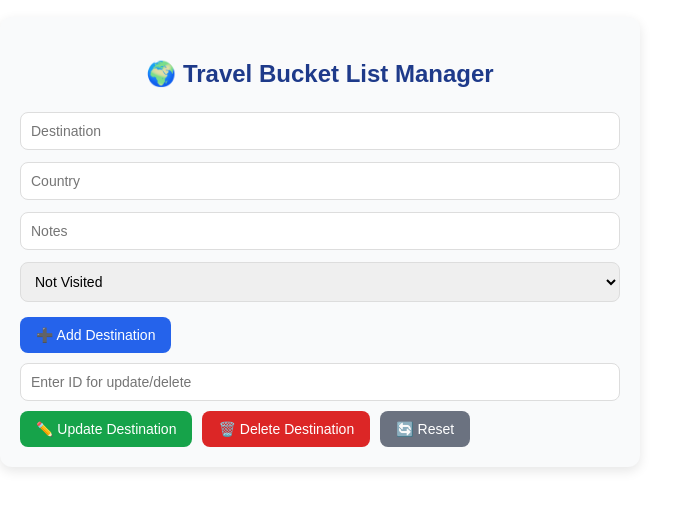
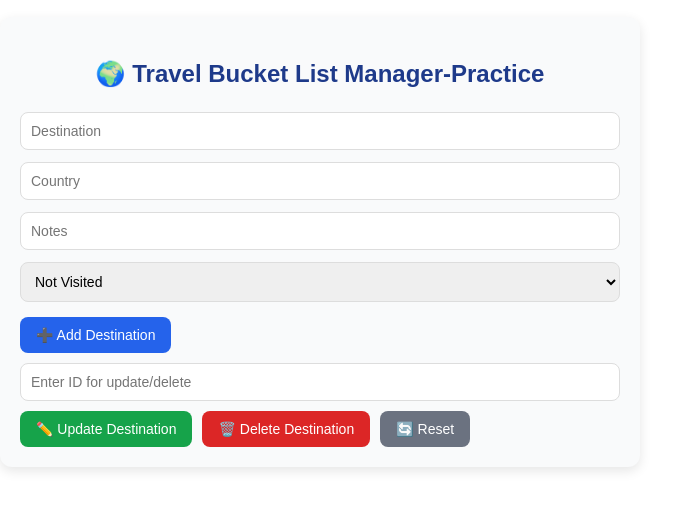
Before and after one commit to NandiniReddy325/jenkinstravelbucketlist, a React (Vite) app in the folder FRONTENDTRAVEL/: page / in a window 1280 px wide. Shown: the part 158-668 px from the top of the page, without its empty margins (0-699 px from the left). Built offline with nearby package versions, Linux system fonts and the light colour scheme.

Commit message:
updated frontend

```diff
--- a/FRONTENDTRAVEL/src/components/TravelBucketManager.jsx
+++ b/FRONTENDTRAVEL/src/components/TravelBucketManager.jsx
@@ -104,7 +104,7 @@ const TravelBucketManager = () => {
         </div>
       )}
 
-      <h2>🌍 Travel Bucket List Manager</h2>
+      <h2>🌍 Travel Bucket List Manager-Practice</h2>
 
       <div className="form-grid">
         <input
```
